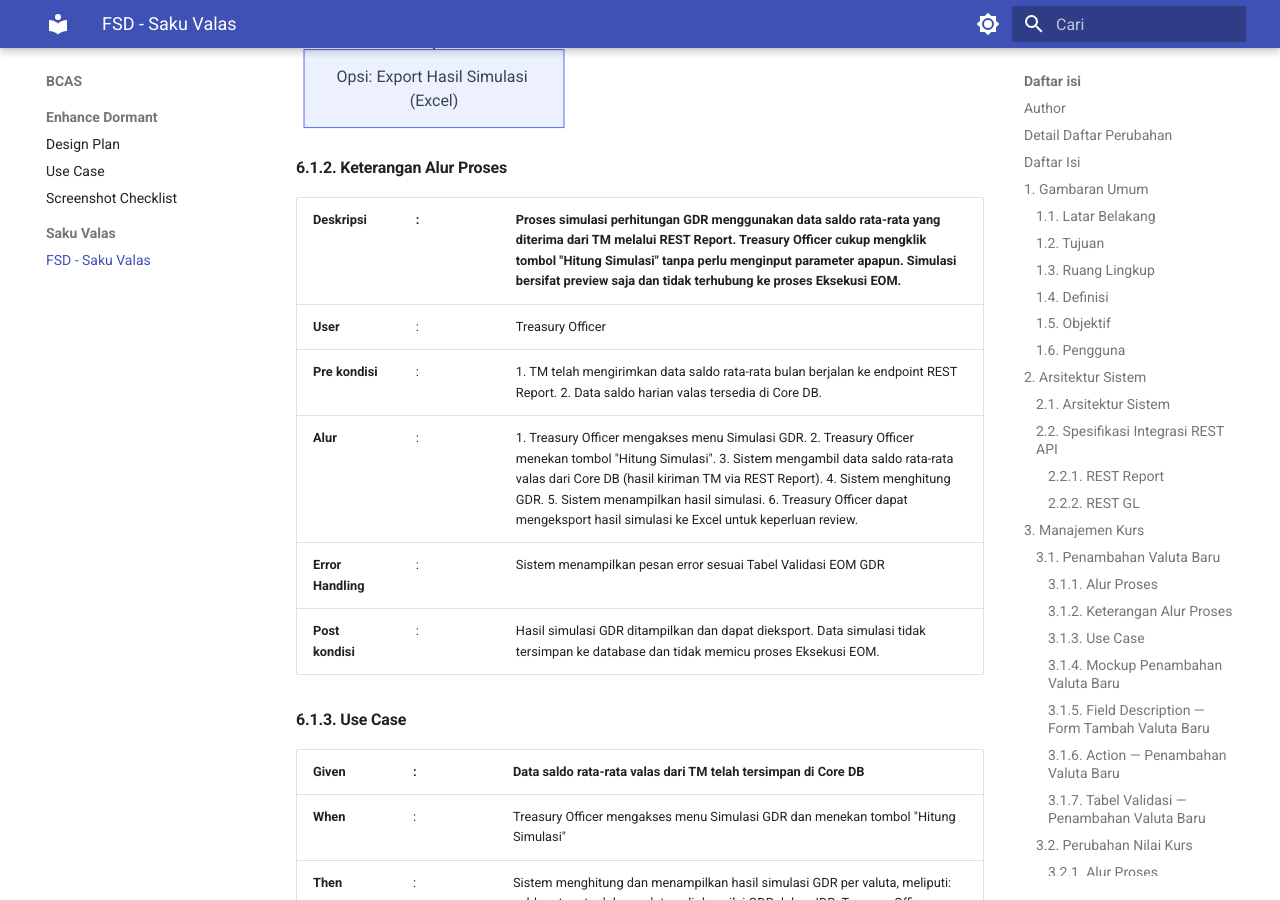
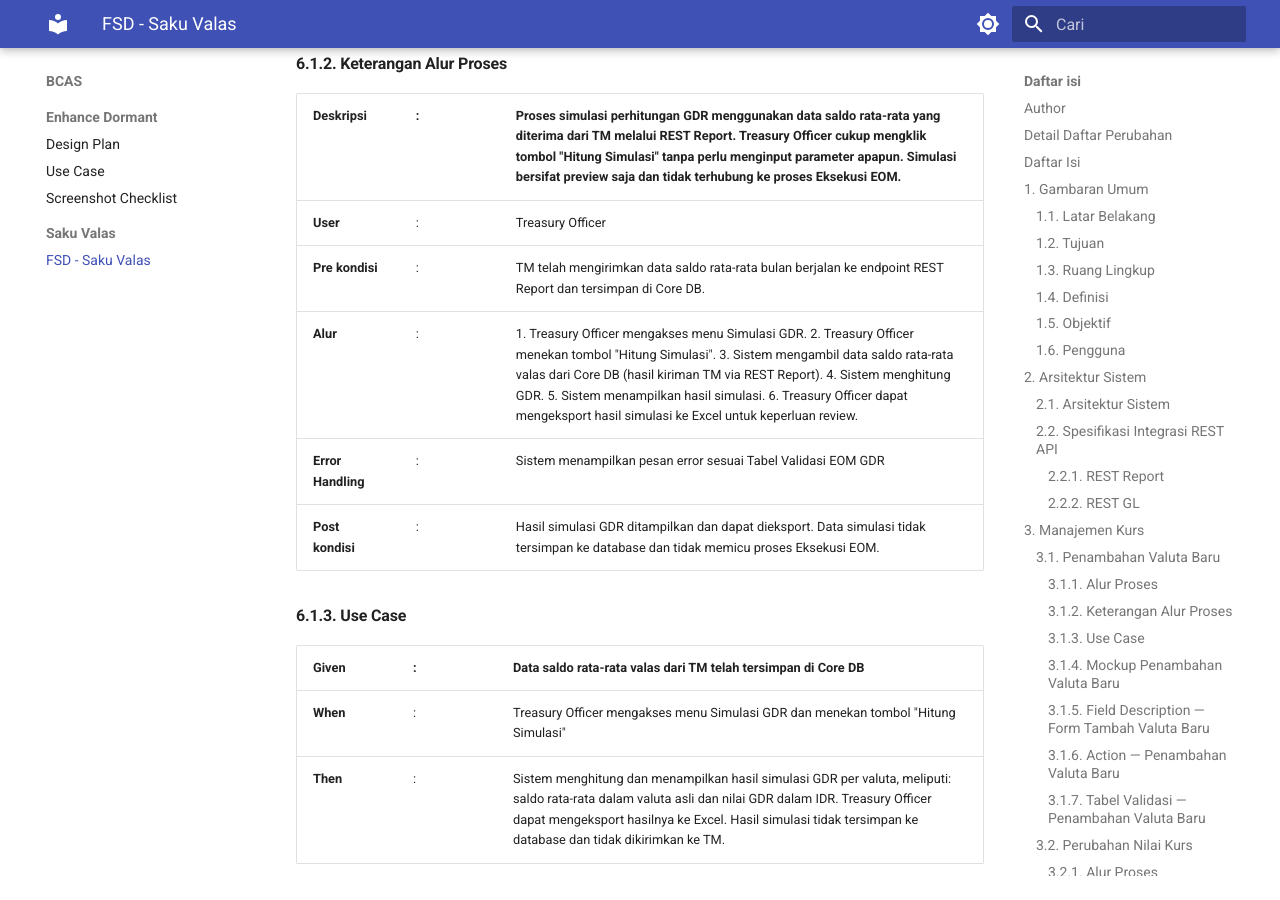
Before and after one commit to wisnu/ibank-docs, an MkDocs documentation site: the page built from docs/bcas/saku_valas/fsd_sakuvalas.md, in a window 1280 px wide and 900 px high, scrolled down 27250 px. Built offline with MkDocs 1.6.1 and Material for MkDocs 9.7.7, drawn with Linux system fonts in a browser that asks for light colours; some of the changed lines change nothing that is shown.

Commit message:
docs: update GDR simulation process flow and refine pre-condition description in FSD Saku Valas

````diff
--- a/docs/bcas/saku_valas/fsd_sakuvalas.md
+++ b/docs/bcas/saku_valas/fsd_sakuvalas.md
@@ -614,9 +614,8 @@
     DB --> A["[Treasury Officer] Akses Menu Simulasi GDR"]
     A --> B["Klik Hitung Simulasi"]
     B --> C["Sistem Hitung GDR"]
-    C --> D["Konversi GDR ke IDR"]
-    D --> E["Tampilkan Hasil Simulasi"]
-    E --> F["Opsi: Export Hasil Simulasi (Excel)"]
+    C --> D["Tampilkan Hasil Simulasi"]
+    D --> E["Opsi: Export Hasil Simulasi (Excel)"]
 ```
 
 #### 6.1.2. Keterangan Alur Proses
@@ -624,7 +623,7 @@
 | **Deskripsi** | : | Proses simulasi perhitungan GDR menggunakan data saldo rata-rata yang diterima dari TM melalui REST Report. Treasury Officer cukup mengklik tombol "Hitung Simulasi" tanpa perlu menginput parameter apapun. Simulasi bersifat preview saja dan tidak terhubung ke proses Eksekusi EOM. |
 |---|---|---|
 | **User** | : | Treasury Officer |
-| **Pre kondisi** | : | 1. TM telah mengirimkan data saldo rata-rata bulan berjalan ke endpoint REST Report. 2. Data saldo harian valas tersedia di Core DB. |
+| **Pre kondisi** | : | TM telah mengirimkan data saldo rata-rata bulan berjalan ke endpoint REST Report dan tersimpan di Core DB. |
 | **Alur** | : | 1. Treasury Officer mengakses menu Simulasi GDR. 2. Treasury Officer menekan tombol "Hitung Simulasi". 3. Sistem mengambil data saldo rata-rata valas dari Core DB (hasil kiriman TM via REST Report). 4. Sistem menghitung GDR. 5. Sistem menampilkan hasil simulasi. 6. Treasury Officer dapat mengeksport hasil simulasi ke Excel untuk keperluan review. |
 | **Error Handling** | : | Sistem menampilkan pesan error sesuai Tabel Validasi EOM GDR |
 | **Post kondisi** | : | Hasil simulasi GDR ditampilkan dan dapat dieksport. Data simulasi tidak tersimpan ke database dan tidak memicu proses Eksekusi EOM. |
````
